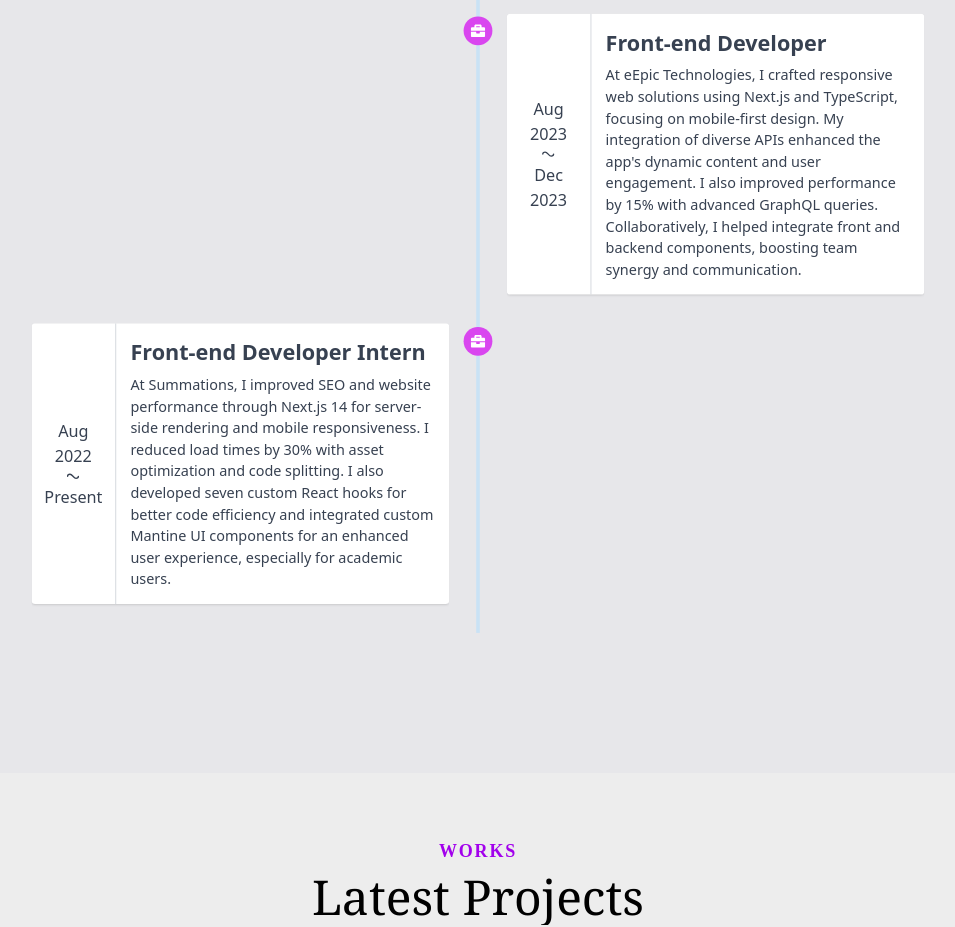
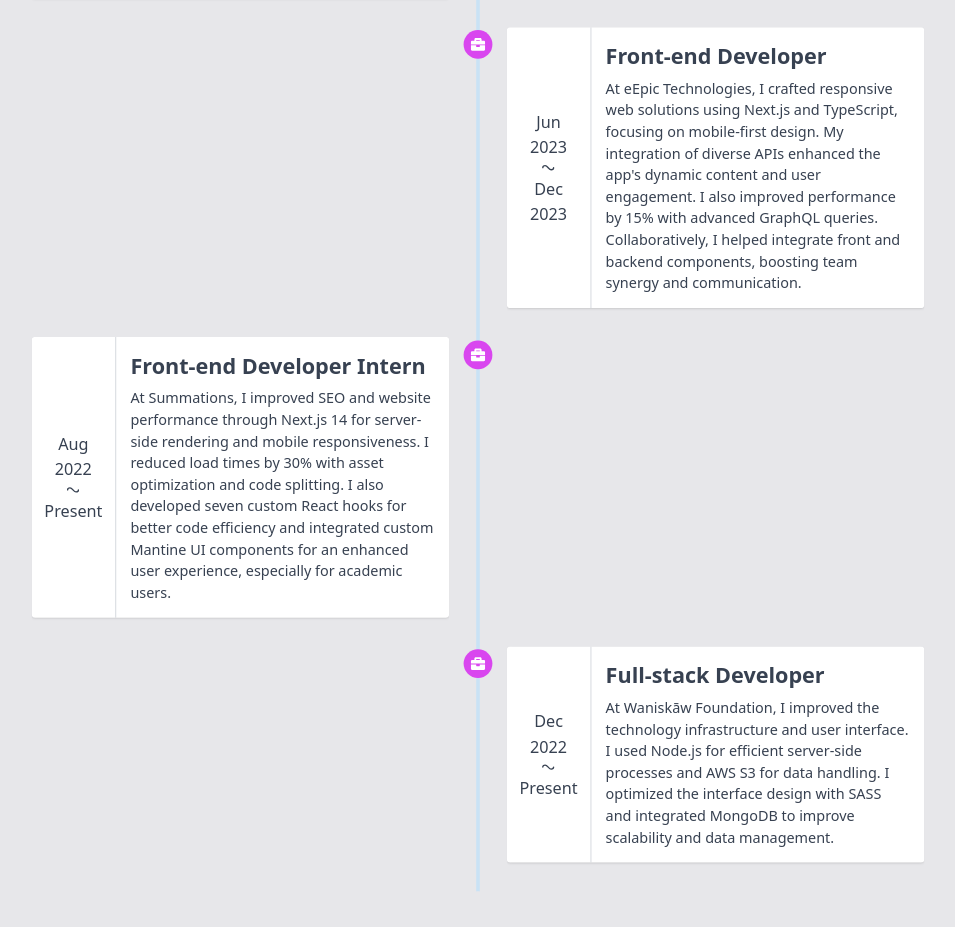
Before and after one commit to gyunayK/Portfolio, a React (Vite) app in the folder my-Portfolio/: page / in a window 1280 px wide. Shown: the part 2685-3612 px from the top of the page, without its empty margins (162-1117 px from the left). Built offline with nearby package versions, Linux system fonts and the light colour scheme; a web font is replaced by a local one.

Commit message:
feat: Add Full-stack Developer role at Waniskāw Foundation to timeline

```diff
--- a/my-Portfolio/src/sections/timeline/timelineEvents.jsx
+++ b/my-Portfolio/src/sections/timeline/timelineEvents.jsx
@@ -26,7 +26,7 @@
     icon: <FaReact />,
   },
   {
-    date: "Aug 2023",
+    date: "Jun 2023",
     endDate: "Dec 2023",
     cardTitle: "Front-end Developer",
     cardDetailedText:
@@ -41,4 +41,12 @@
       "At Summations, I improved SEO and website performance through Next.js 14 for server-side rendering and mobile responsiveness. I reduced load times by 30% with asset optimization and code splitting. I also developed seven custom React hooks for better code efficiency and integrated custom Mantine UI components for an enhanced user experience, especially for academic users.",
     icon: <FaBriefcase />,
   },
+  {
+    date: "Dec 2022",
+    endDate: "Present",
+    cardTitle: "Full-stack Developer",
+    cardDetailedText:
+      "At Waniskāw Foundation, I improved the technology infrastructure and user interface. I used Node.js for efficient server-side processes and AWS S3 for data handling. I optimized the interface design with SASS and integrated MongoDB to improve scalability and data management.",
+    icon: <FaBriefcase />,
+  }
 ];
```
